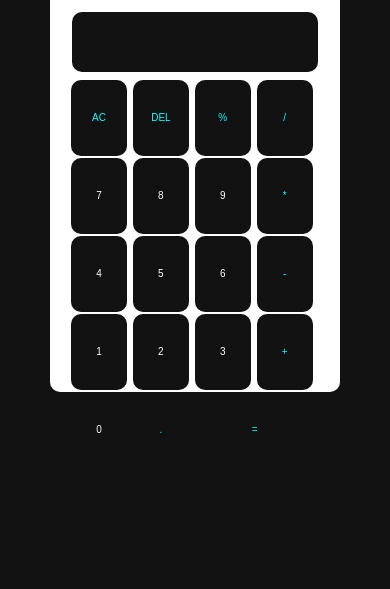
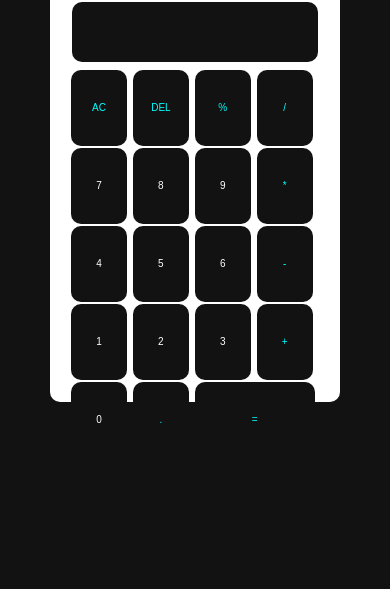
Before and after one commit to itz-Pratham/Calculator, a plain HTML site: page index.html in a window 390 px wide. Shown: the part 255-844 px from the top of the page. Drawn offline with Linux system fonts and the light colour scheme.

Commit message:
made changes

```diff
--- a/style.css
+++ b/style.css
@@ -82,9 +82,6 @@ body{
 }
 
 @media screen and (max-width: 527px) {
-    .calculator{
-        height: 450px;
-    }
     .calculator form input{
         width: 22.4%;
         height: 9vh;
```
